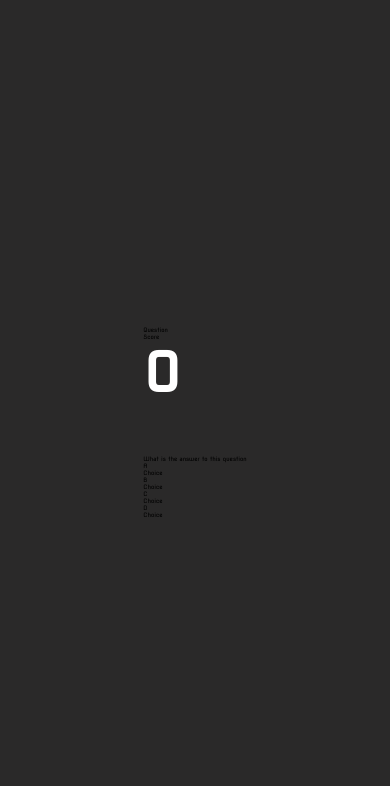
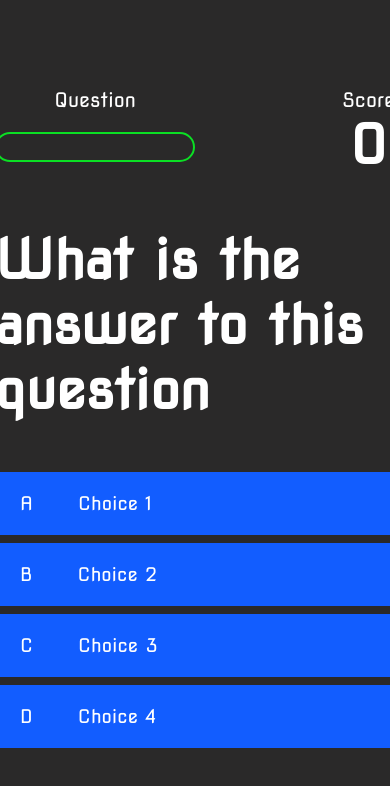
Before and after one commit to saldatecode/Quiz-Chalange, a plain HTML site: page game.html in a window 390 px wide. Drawn offline with Linux system fonts and the light colour scheme.

Commit message:
working on quiz page

```diff
--- a/assests/css/game.css
+++ b/assests/css/game.css
@@ -0,0 +1,75 @@
+body {
+    color: #fff;
+}
+
+.choice-container {
+    display: flex;
+    margin-bottom: 0.8rem;
+    width: 100%;
+    border-radius: 4px;
+    background: rgb(18, 93, 255);
+    font-size: 3rem;
+    min-width: 80rem;
+}
+
+.choice-container:hover {
+    cursor: pointer;
+    box-shadow: 0 0.4rem 1.4rem 0 rgba(6, 103, 247, 0.5);
+    transform: scale(1.02);
+    transform: transform 100ms;
+}
+
+.choice-prefix {
+    padding: 2rem 2.5rem;
+    color: #fff;
+}
+
+.choice-text {
+    padding: 2rem;
+    width: 100%;
+}
+
+.correct {
+    background: linear-gradient (32deg, rgba(11, 223, 36) 0%, rgb(41, 232, 111) 100%);
+}
+
+.incorrect {
+    background: linear-gradient(32deg, 29, 29, 1) 0%, rgb(224, 11, 11, 1)100%;
+}
+
+/* heads up display*/
+#hud {
+    display: flex;
+    justify-content: space-between;
+}
+
+.hud-prefix {
+    text-align: center;
+    font-size: 2rem;
+}
+
+.hud-main-text {
+    text-align: center;
+}
+
+#progressBar {
+    width: 20rem;
+    height: 3rem;
+    border: 0.2rem solid rgb(11, 223, 36);
+    margin-top: 2rem;
+    border-radius: 50px;
+    overflow: hidden;
+}
+
+#progressBarFull {
+    height: 100%;
+    background: rgb(11, 223, 36);
+    width: 0%;
+}
+
+
+@media screen and (max-width:768px) {
+    .choice-container {
+        min-width: 40rem;
+    }
+}
--- a/assests/js/game.js
+++ b/assests/js/game.js
@@ -0,0 +1,20 @@
+const question = document.querySelector('#question')
+const choices = array.from(document.querySelectorAll('.choice-text'))
+const progressText = document.querySelector('#progressText')
+const scoreText = document.querySelector('#scoreText')
+const progressBarFull = document.querySelector('#progressBarFull')
+
+let curreentQuestion = {}
+let acceptingAnswer = true
+let score = 0
+let questionCounter = 0
+let availableQuestion = []
+
+let questions = [
+    {
+        question: 'What is 2 + 2?',
+        choice:
+            choice:
+        choice:
+    }
+]
--- a/game.html
+++ b/game.html
@@ -29,25 +29,25 @@
                 </h1>
             </div>
         </div>
-        <div id="question">What is the answer to this question</div>
-        <div class="choice-contain">
+        <h1 id="question">What is the answer to this question</h1>
+        <div class="choice-container">
             <p class="choice-prefix">A</p>
-            <p class="choice-text" data-number="1">Choice</p>
+            <p class="choice-text" data-number="1">Choice 1</p>
         </div>
-        <div class="choice-contain">
+        <div class="choice-container">
             <p class="choice-prefix">B</p>
-            <p class="choice-text" data-number="1">Choice</p>
+            <p class="choice-text" data-number="2">Choice 2</p>
         </div>
-        <div class="choice-contain">
+        <div class="choice-container">
             <p class="choice-prefix">C</p>
-            <p class="choice-text" data-number="1">Choice</p>
+            <p class="choice-text" data-number="3">Choice 3</p>
         </div>
-        <div class="choice-contain">
+        <div class="choice-container">
             <p class="choice-prefix">D</p>
-            <p class="choice-text" data-number="1">Choice</p>
+            <p class="choice-text" data-number="4">Choice 4</p>
         </div>
     </div>
 </div>
-
+<script src="./assests/js/game.js"></script>
 </body>
 </html>
```
